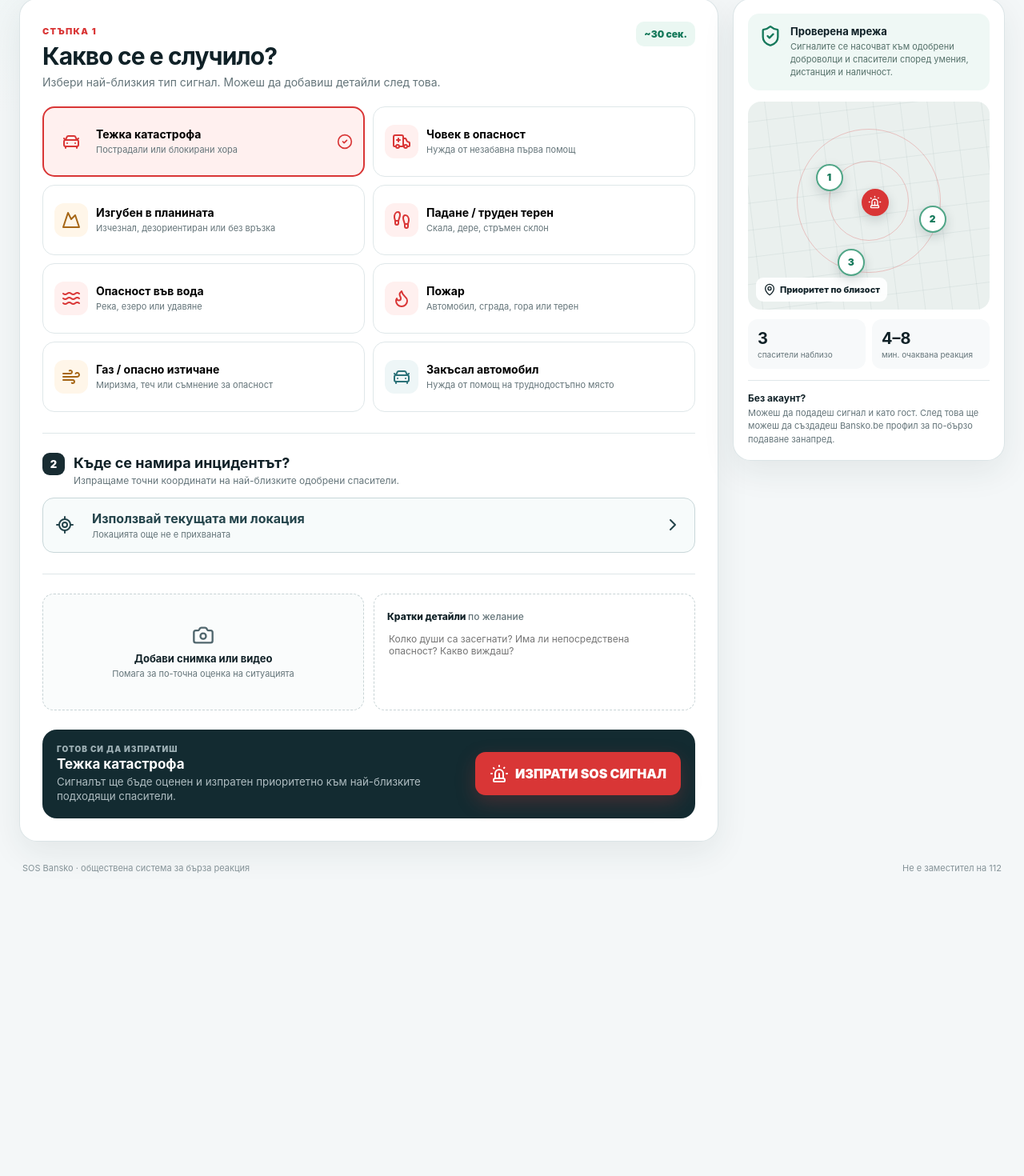
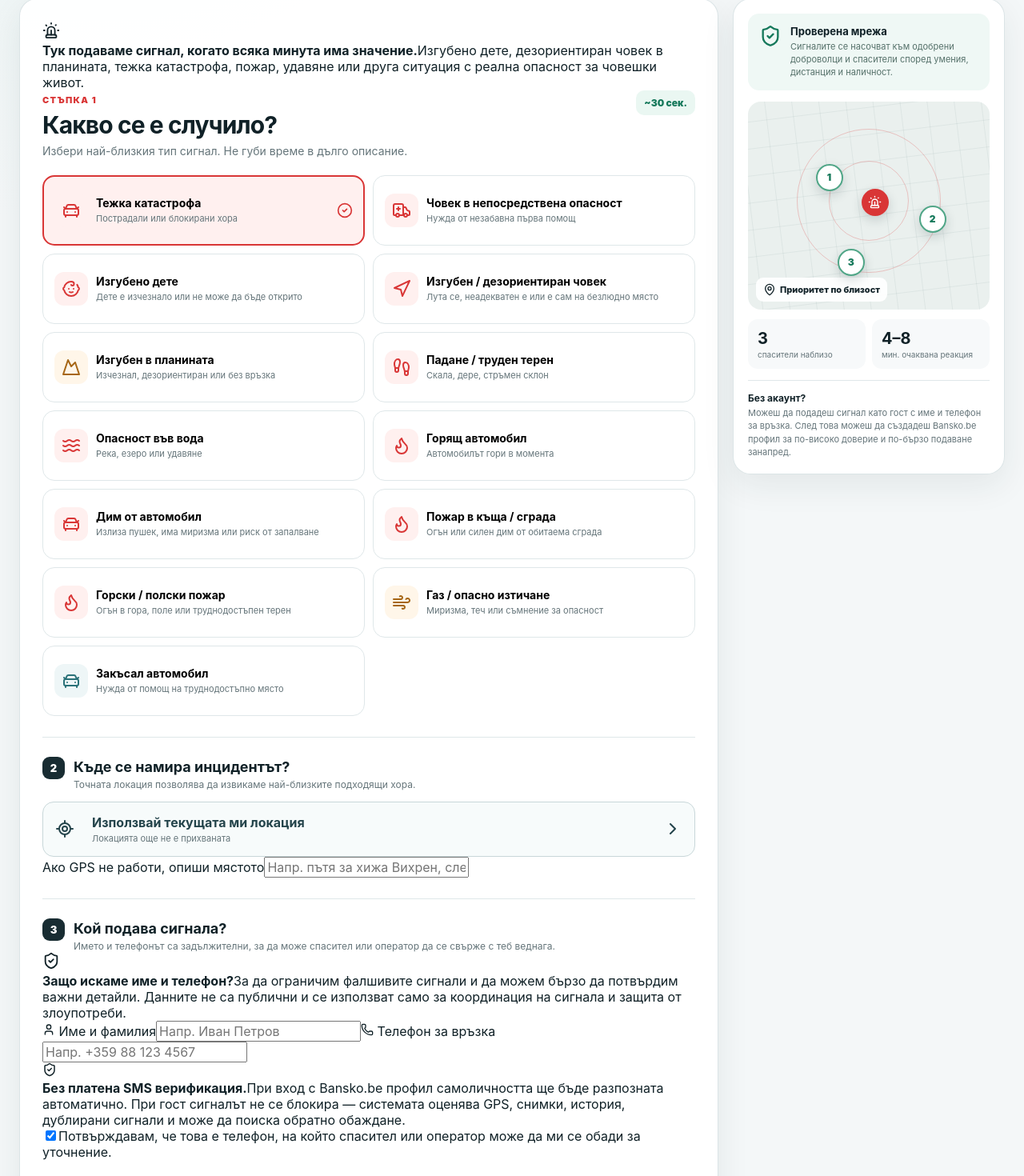
Before and after one commit to iliagraycape/sosbansko, a Next.js app: page / in a window 1280 px wide. Shown: the part 236-1706 px from the top of the page at 80% size. Before the commit the page ends 1364 px from the top, so only its background shows below. Built offline with nearby package versions, Linux system fonts and the light colour scheme.

Commit message:
feat: strengthen emergency reporting and free identity trust flow

```diff
--- a/app/page.tsx
+++ b/app/page.tsx
@@ -4,6 +4,7 @@ import { useMemo, useState } from "react";
 import {
   AlertTriangle,
   Ambulance,
+  Baby,
   Camera,
   CarFront,
   CheckCircle2,
@@ -13,9 +14,12 @@ import {
   LocateFixed,
   MapPin,
   Mountain,
+  Navigation,
+  Phone,
   Radio,
   ShieldCheck,
   Siren,
+  User,
   Users,
   Waves,
   Wind,
@@ -31,11 +35,16 @@ type Incident = {
 
 const incidentTypes: Incident[] = [
   { id: "crash", title: "Тежка катастрофа", subtitle: "Пострадали или блокирани хора", icon: <CarFront />, tone: "critical" },
-  { id: "medical", title: "Човек в опасност", subtitle: "Нужда от незабавна първа помощ", icon: <Ambulance />, tone: "critical" },
+  { id: "medical", title: "Човек в непосредствена опасност", subtitle: "Нужда от незабавна първа помощ", icon: <Ambulance />, tone: "critical" },
+  { id: "missing-child", title: "Изгубено дете", subtitle: "Дете е изчезнало или не може да бъде открито", icon: <Baby />, tone: "critical" },
+  { id: "disoriented", title: "Изгубен / дезориентиран човек", subtitle: "Лута се, неадекватен е или е сам на безлюдно място", icon: <Navigation />, tone: "critical" },
   { id: "mountain", title: "Изгубен в планината", subtitle: "Изчезнал, дезориентиран или без връзка", icon: <Mountain />, tone: "urgent" },
   { id: "fall", title: "Падане / труден терен", subtitle: "Скала, дере, стръмен склон", icon: <Footprints />, tone: "critical" },
   { id: "water", title: "Опасност във вода", subtitle: "Река, езеро или удавяне", icon: <Waves />, tone: "critical" },
-  { id: "fire", title: "Пожар", subtitle: "Автомобил, сграда, гора или терен", icon: <Flame />, tone: "critical" },
+  { id: "vehicle-fire", title: "Горящ автомобил", subtitle: "Автомобилът гори в момента", icon: <Flame />, tone: "critical" },
+  { id: "vehicle-smoke", title: "Дим от автомобил", subtitle: "Излиза пушек, има миризма или риск от запалване", icon: <CarFront />, tone: "critical" },
+  { id: "building-fire", title: "Пожар в къща / сграда", subtitle: "Огън или силен дим от обитаема сграда", icon: <Flame />, tone: "critical" },
+  { id: "wildfire", title: "Горски / полски пожар", subtitle: "Огън в гора, поле или труднодостъпен терен", icon: <Flame />, tone: "critical" },
   { id: "gas", title: "Газ / опасно изтичане", subtitle: "Миризма, теч или съмнение за опасност", icon: <Wind />, tone: "urgent" },
   { id: "vehicle", title: "Закъсал автомобил", subtitle: "Нужда от помощ на труднодостъпно място", icon: <CarFront />, tone: "warning" },
 ];
@@ -51,9 +60,16 @@ export default function Home() {
   const [selected, setSelected] = useState("crash");
   const [locationState, setLocationState] = useState<"idle" | "loading" | "ready" | "denied">("idle");
   const [locationLabel, setLocationLabel] = useState("Локацията още не е прихваната");
+  const [manualLocation, setManualLocation] = useState("");
   const [photoName, setPhotoName] = useState("");
+  const [reporterName, setReporterName] = useState("");
+  const [reporterPhone, setReporterPhone] = useState("");
+  const [callbackConsent, setCallbackConsent] = useState(true);
 
   const selectedIncident = useMemo(() => incidentTypes.find((item) => item.id === selected) ?? incidentTypes[0], [selected]);
+  const identityReady = reporterName.trim().length >= 3 && reporterPhone.replace(/\D/g, "").length >= 8;
+  const locationReady = locationState === "ready" || manualLocation.trim().length >= 5;
+  const canSubmit = identityReady && locationReady && callbackConsent;
 
   function captureLocation() {
     if (!navigator.geolocation) {
@@ -71,10 +87,15 @@ export default function Home() {
       },
       () => {
         setLocationState("denied");
-        setLocationLabel("Разреши достъп до локация или я добави ръчно");
+        setLocationLabel("Не успяхме да вземем GPS. Опиши мястото ръчно отдолу.");
       },
       { enableHighAccuracy: true, timeout: 10000, maximumAge: 15000 }
     );
+  }
+
+  function demoSubmit() {
+    if (!canSubmit) return;
+    alert("Демо режим: сигналът не е изпратен. След Convex интеграцията тук ще се създава реален инцидент и ще се известяват подходящите спасители.");
   }
 
   return (
@@ -90,10 +111,13 @@ export default function Home() {
         <div className="system-status"><span /> Системата е активна</div>
       </header>
 
-      <section className="emergency-banner">
-        <AlertTriangle size={20} />
-        <div><strong>При непосредствена опасност първо се обади на 112.</strong> SOS Bansko не заменя спешните служби — целта е проверени хора наблизо да реагират в първите критични минути.</div>
-        <a href="tel:112">Обади се на 112</a>
+      <section className="emergency-banner emergency-banner-strong">
+        <AlertTriangle size={24} />
+        <div>
+          <strong className="call-112-title">ПЪРВО СЕ ОБАДЕТЕ НА 112!</strong>
+          <span>SOS Bansko не заменя 112. Целта е да подпомогне спешните служби, като активира проверени хора наблизо в първите критични минути до пристигането на професионалните екипи.</span>
+        </div>
+        <a href="tel:112">ОБАДИ СЕ НА 112</a>
       </section>
 
       <nav className="mode-tabs" aria-label="Режим на приложението">
@@ -105,8 +129,13 @@ export default function Home() {
       {mode === "report" && (
         <div className="report-layout">
           <section className="panel main-panel">
+            <div className="life-saving-note">
+              <Siren size={22} />
+              <div><strong>Тук подаваме сигнал, когато всяка минута има значение.</strong><span>Изгубено дете, дезориентиран човек в планината, тежка катастрофа, пожар, удавяне или друга ситуация с реална опасност за човешки живот.</span></div>
+            </div>
+
             <div className="section-heading">
-              <div><span className="eyebrow">СТЪПКА 1</span><h1>Какво се е случило?</h1><p>Избери най-близкия тип сигнал. Можеш да добавиш детайли след това.</p></div>
+              <div><span className="eyebrow">СТЪПКА 1</span><h1>Какво се е случило?</h1><p>Избери най-близкия тип сигнал. Не губи време в дълго описание.</p></div>
               <div className="speed-pill">~30 сек.</div>
             </div>
 
@@ -121,19 +150,53 @@ export default function Home() {
             </div>
 
             <div className="step-block">
-              <div className="step-title"><span>2</span><div><h2>Къде се намира инцидентът?</h2><p>Изпращаме точни координати на най-близките одобрени спасители.</p></div></div>
+              <div className="step-title"><span>2</span><div><h2>Къде се намира инцидентът?</h2><p>Точната локация позволява да извикаме най-близките подходящи хора.</p></div></div>
               <button className={`location-button ${locationState}`} onClick={captureLocation}>
                 <LocateFixed size={24} />
                 <span><strong>{locationState === "loading" ? "Прихващаме локацията…" : "Използвай текущата ми локация"}</strong><small>{locationLabel}</small></span>
                 <ChevronRight />
               </button>
+              <label className="manual-location-field">
+                <span>Ако GPS не работи, опиши мястото</span>
+                <input value={manualLocation} onChange={(e) => setManualLocation(e.target.value)} placeholder="Напр. пътя за хижа Вихрен, след втория завой..." />
+              </label>
+            </div>
+
+            <div className="step-block identity-block">
+              <div className="step-title"><span>3</span><div><h2>Кой подава сигнала?</h2><p>Името и телефонът са задължителни, за да може спасител или оператор да се свърже с теб веднага.</p></div></div>
+
+              <div className="privacy-explanation">
+                <ShieldCheck size={22} />
+                <div><strong>Защо искаме име и телефон?</strong><span>За да ограничим фалшивите сигнали и да можем бързо да потвърдим важни детайли. Данните не са публични и се използват само за координация на сигнала и защита от злоупотреби.</span></div>
+              </div>
+
+              <div className="identity-grid">
+                <label>
+                  <span><User size={16} /> Име и фамилия</span>
+                  <input value={reporterName} onChange={(e) => setReporterName(e.target.value)} autoComplete="name" placeholder="Напр. Иван Петров" />
+                </label>
+                <label>
+                  <span><Phone size={16} /> Телефон за връзка</span>
+                  <input value={reporterPhone} onChange={(e) => setReporterPhone(e.target.value)} autoComplete="tel" inputMode="tel" placeholder="Напр. +359 88 123 4567" />
+                </label>
+              </div>
+
+              <div className="free-trust-row">
+                <ShieldCheck size={18} />
+                <div><strong>Без платена SMS верификация.</strong><span>При вход с Bansko.be профил самоличността ще бъде разпозната автоматично. При гост сигналът не се блокира — системата оценява GPS, снимки, история, дублирани сигнали и може да поиска обратно обаждане.</span></div>
+              </div>
+
+              <label className="callback-consent">
+                <input type="checkbox" checked={callbackConsent} onChange={(e) => setCallbackConsent(e.target.checked)} />
+                <span>Потвърждавам, че това е телефон, на който спасител или оператор може да ми се обади за уточнение.</span>
+              </label>
             </div>
 
             <div className="step-block two-columns">
               <label className="upload-card">
                 <Camera size={28} />
                 <strong>Добави снимка или видео</strong>
-                <span>{photoName || "Помага за по-точна оценка на ситуацията"}</span>
+                <span>{photoName || "Помага за бърза оценка и намалява риска от фалшив сигнал"}</span>
                 <input type="file" accept="image/*,video/*" capture="environment" onChange={(e) => setPhotoName(e.target.files?.[0]?.name ?? "")} />
               </label>
               <div className="details-card">
@@ -142,13 +205,13 @@ export default function Home() {
               </div>
             </div>
 
-            <div className="submit-zone">
+            <div className={`submit-zone ${canSubmit ? "ready" : "not-ready"}`}>
               <div>
-                <span className="submit-label">ГОТОВ СИ ДА ИЗПРАТИШ</span>
+                <span className="submit-label">{canSubmit ? "ГОТОВ СИ ДА ИЗПРАТИШ" : "НУЖНИ СА ИМЕ, ТЕЛЕФОН И ЛОКАЦИЯ"}</span>
                 <strong>{selectedIncident.title}</strong>
-                <small>Сигналът ще бъде оценен и изпратен приоритетно към най-близките подходящи спасители.</small>
+                <small>Критичният сигнал няма да чака SMS код. Той ще бъде оценен и насочен към най-близките подходящи спасители.</small>
               </div>
-              <button className="sos-button" onClick={() => alert("Демо режим: сигналът не е изпратен. След Convex интеграцията тук ще се създава реален инцидент.")}><Siren size={24} /> ИЗПРАТИ SOS СИГНАЛ</button>
+              <button className="sos-button" disabled={!canSubmit} onClick={demoSubmit}><Siren size={24} /> ИЗПРАТИ SOS СИГНАЛ</button>
             </div>
           </section>
 
@@ -162,7 +225,7 @@ export default function Home() {
               <div className="map-caption"><MapPin size={16} /> Приоритет по близост</div>
             </div>
             <div className="response-stats"><div><strong>3</strong><span>спасители наблизо</span></div><div><strong>4–8</strong><span>мин. очаквана реакция</span></div></div>
-            <div className="anonymous-note"><strong>Без акаунт?</strong><span>Можеш да подадеш сигнал и като гост. След това ще можеш да създадеш Bansko.be профил за по-бързо подаване занапред.</span></div>
+            <div className="anonymous-note"><strong>Без акаунт?</strong><span>Можеш да подадеш сигнал като гост с име и телефон за връзка. След това можеш да създадеш Bansko.be профил за по-високо доверие и по-бързо подаване занапред.</span></div>
           </aside>
         </div>
       )}
@@ -175,6 +238,7 @@ export default function Home() {
               <div className="big-alert-icon"><CarFront size={34} /></div>
               <div><span className="priority-tag">ТИ СИ СРЕД НАЙ-БЛИЗКИТЕ</span><h1>Тежка катастрофа</h1><p>Път II-19, посока Добринище · приблизително 1.2 км от теб</p></div>
             </div>
+            <div className="reporter-contact-preview"><User size={18} /><div><strong>Подател: Иван Петров</strong><span>Телефонът е достъпен само за координация на активния сигнал.</span></div><a href="tel:+359881234567"><Phone size={17} /> Обади се</a></div>
             <div className="critical-message">Първите минути са критични. Потвърди веднага дали можеш да реагираш.</div>
             <div className="response-actions"><button className="go"><CheckCircle2 /> Да, тръгвам <small>ETA ~4 мин.</small></button><button className="cant"><AlertTriangle /> Не, няма да успея</button></div>
             <button className="forward-button">Не можеш да стигнеш? Препрати приоритета към следващия най-близък спасител <ChevronRight size={18} /></button>
@@ -189,12 +253,12 @@ export default function Home() {
           <div className="metric-card"><strong>24</strong><span>одобрени спасители</span><small>18 активни днес</small></div>
           <div className="metric-card"><strong>7</strong><span>специализирани категории</span><small>медици, ПСС, 4x4, вода…</small></div>
           <div className="metric-card"><strong>0</strong><span>активни сигнали</span><small>районът е спокоен</small></div>
-          <div className="panel pipeline-card"><h2>Планиран сигнален pipeline</h2><div className="pipeline"><span>Сигнал</span><ChevronRight/><span>Проверка / score</span><ChevronRight/><span>Най-близки</span><ChevronRight/><span>Push</span><ChevronRight/><span>Telegram fallback</span></div></div>
+          <div className="panel pipeline-card"><h2>Планиран сигнален pipeline</h2><div className="pipeline"><span>Сигнал</span><ChevronRight/><span>Trust score</span><ChevronRight/><span>Най-близки</span><ChevronRight/><span>Push</span><ChevronRight/><span>Telegram fallback</span></div></div>
           <div className="panel categories-card"><h2>Категории спасители</h2><div className="category-chips"><span>Планинско спасяване</span><span>Медицинска помощ</span><span>4x4 / офроуд</span><span>Водно спасяване</span><span>Пожари</span><span>Техническа помощ</span><span>Общи доброволци</span></div></div>
         </section>
       )}
 
-      <footer><span>SOS Bansko · обществена система за бърза реакция</span><span>Не е заместител на 112</span></footer>
+      <footer><span>SOS Bansko · обществена система за бърза реакция</span><span>Първо 112 · SOS Bansko подпомага, не заменя спешните служби</span></footer>
     </main>
   );
 }
```
